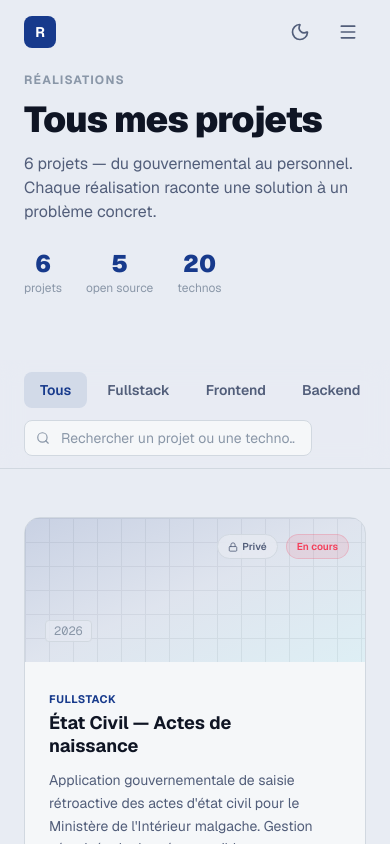
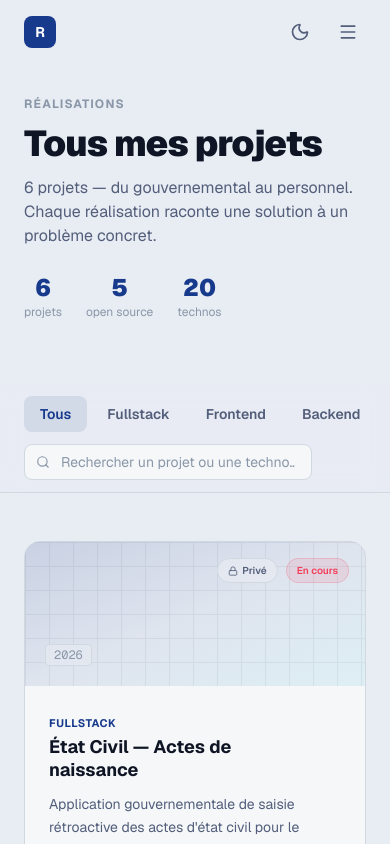
Before and after one commit to rommy-dev/portfolio, a Next.js app: page /projets in a window 390 px wide. Shown: the top 844 px of the page. Built offline with nearby package versions, Linux system fonts and the light colour scheme.

Commit message:
feat: improve mobile padding consistency across pages
- Update top padding from pt-2 to pt-8 on mobile devices
- Apply changes to competences, contact, projects, and project detail pages
- Maintain existing md:pt-32 for desktop breakpoint

```diff
--- a/src/app/competences/page.tsx
+++ b/src/app/competences/page.tsx
@@ -231,7 +231,7 @@ export default function CompetencesPage() {
     <main className="min-h-screen bg-background">
 
       {/* ── Hero header ── */}
-      <section className="relative pt-32 pb-16 overflow-hidden">
+      <section className="relative md:pt-32 pt-8 pb-16 overflow-hidden">
         <div aria-hidden className="absolute inset-0 -z-10">
           <div className="absolute -top-24 -left-24 h-96 w-96 rounded-full bg-primary/8 blur-[80px]" />
           <div className="absolute top-0 right-0 h-72 w-72 rounded-full bg-secondary/8 blur-[80px]" />
--- a/src/app/contact/page.tsx
+++ b/src/app/contact/page.tsx
@@ -115,7 +115,7 @@ export default function ContactPage() {
     <main className="min-h-screen bg-background">
 
       {/* ── Hero header ── */}
-      <section className="relative md:pt-32 pt-2 pb-16 overflow-hidden">
+      <section className="relative md:pt-32 pt-8 pb-16 overflow-hidden">
         <div aria-hidden className="absolute inset-0 -z-10">
           <div className="absolute -top-24 -left-24 h-96 w-96 rounded-full bg-primary/8 blur-[80px]" />
           <div className="absolute top-0 right-0 h-72 w-72 rounded-full bg-secondary/8 blur-[80px]" />
--- a/src/app/projets/[slug]/page.tsx
+++ b/src/app/projets/[slug]/page.tsx
@@ -91,7 +91,7 @@ export default async function ProjetDetailPage({
 
       {/* ── Gradient header ── */}
       <section
-        className={`relative pt-2 md:pt-32 pb-16 bg-linear-to-br ${project.gradient} border-b border-border overflow-hidden`}
+        className={`relative md:pt-32 pt-8 pb-16 bg-linear-to-br ${project.gradient} border-b border-border overflow-hidden`}
       >
         {/* Grid texture */}
         <div
--- a/src/app/projets/page.tsx
+++ b/src/app/projets/page.tsx
@@ -51,7 +51,7 @@ export default function ProjetsPage() {
   return (
     <main className="min-h-screen bg-background">
       {/* ── Hero header ── */}
-      <section className="relative pt-2 md:pt-32 pb-16 overflow-hidden">
+      <section className="relative md:pt-32 pt-8 pb-16 overflow-hidden">
         {/* Background blobs */}
         <div aria-hidden className="absolute inset-0 -z-10">
           <div className="absolute -top-24 -left-24 h-96 w-96 rounded-full bg-primary/8 blur-[80px]" />
```
